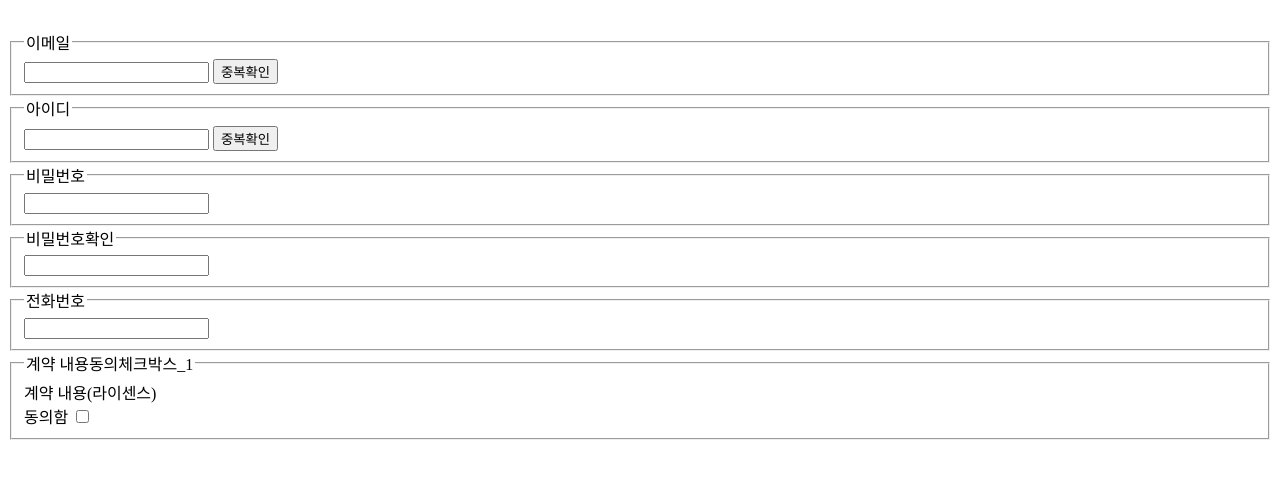
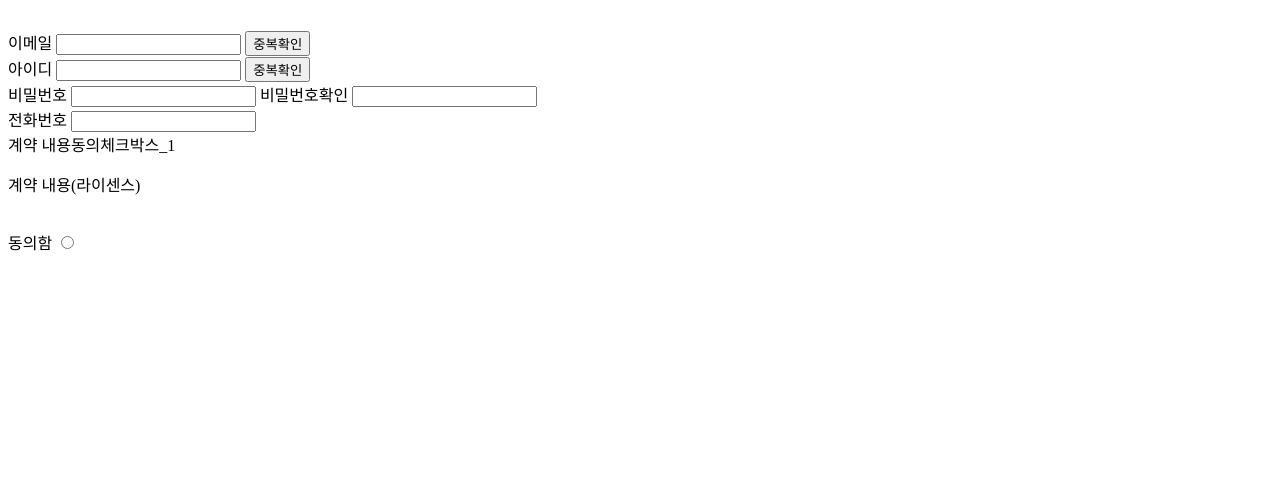
Before and after one commit to swjuno/DAM1, a plain HTML site: page restrationpage.html in a window 1280 px wide. Shown: the part 236-714 px from the top of the page. Drawn offline with Linux system fonts and the light colour scheme.

Commit message:
리팩토링 라벨링 div span 회원가입 로그인창 구별

```diff
--- a/restrationpage.html
+++ b/restrationpage.html
@@ -16,37 +16,40 @@
             <!--D.A.M 은 미래를 향해 나아갑니다-->
         </h1>
     </header>
+
         <nav>
-            <fieldset>
-                <legend>이메일</legend>
-                <input type="text" name="email">
+            <div>
+                <label for="email">이메일</label>
+                <input type="text" name="email"id="email">
                 <!-- 추후 자바스크립트로 이메일 정규식 추가 예정-->
                 <input type="button" value="중복확인" name="overlapcheck_email">
-            </fieldset>
-            <fieldset>
-                <legend>아이디</legend>
-                <input type="text" name="ID">
+            </div>
+            <div>
+                <label for="ID">아이디</label>
+                <input type="text" name="ID" id="ID">
                 <input type="button" value="중복확인" name="overlapcheck_ID">
-            </fieldset>
-            <fieldset>
-                <legend>비밀번호</legend>
-                <input type="password"name="pw">
-            </fieldset>
-            <fieldset>
-                <legend>비밀번호확인</legend>
-                <input type="password" name="pwc">
-                <!-- 추후 자바스크립트로 비밀번호와 비밀번호 확인이 같은지 판별하는 것 추가 예정-->
-            </fieldset>
-            <fieldset>
-                <legend>전화번호</legend>
-                <input type="text" name="phnum">
+            </div>
+            <div>
+                <span>
+                    <label for="pw1">비밀번호</label>
+                    <input type="password"name="pw1" id="pw1">
+                </span>
+                <span>
+                    <label for="pw2">비밀번호확인</label>
+                    <input type="password" name="pw2" id="pw2">
+                    <!-- 추후 자바스크립트로 비밀번호와 비밀번호 확인이 같은지 판별하는 것 추가 예정-->
+                </span>
+            </div>
+            <div>
+                <label for="phnum">전화번호</label>
+                <input type="text" name="phnum" id="phnum">
                 <!-- 추후 자바스크립트로 전화번호 정규식 추가 예정-->
-            </fieldset>
-            <fieldset>
-                <legend>계약 내용동의체크박스_1</legend>
-                계약 내용(라이센스)<br>동의함
-                <input type="checkbox" name="agreemnet_1">
-            </fieldset>
+            </div>
+            <div>
+                <div>계약 내용동의체크박스_1</div>
+                <p>계약 내용(라이센스)</p><br>동의함
+                <input type="radio" name="agreemnet_1">
+            </div>
         </nav>
     </body>
 </html>
```
Also changed, not shown: loginpage.html (+12 -6 lines).
